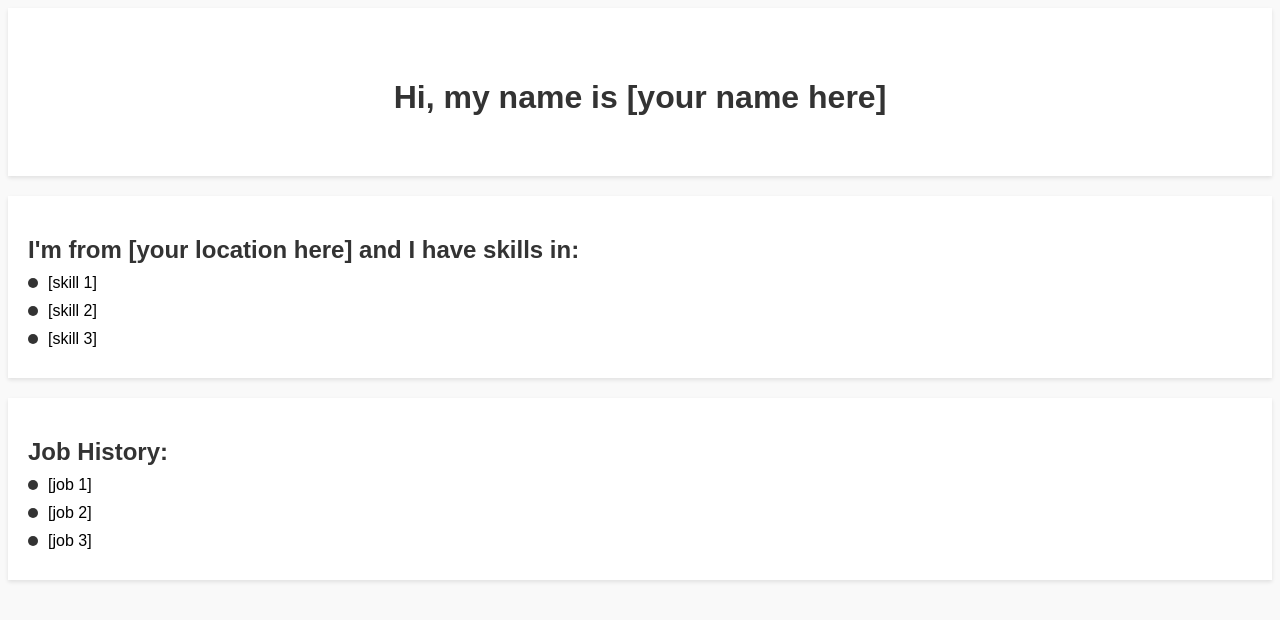
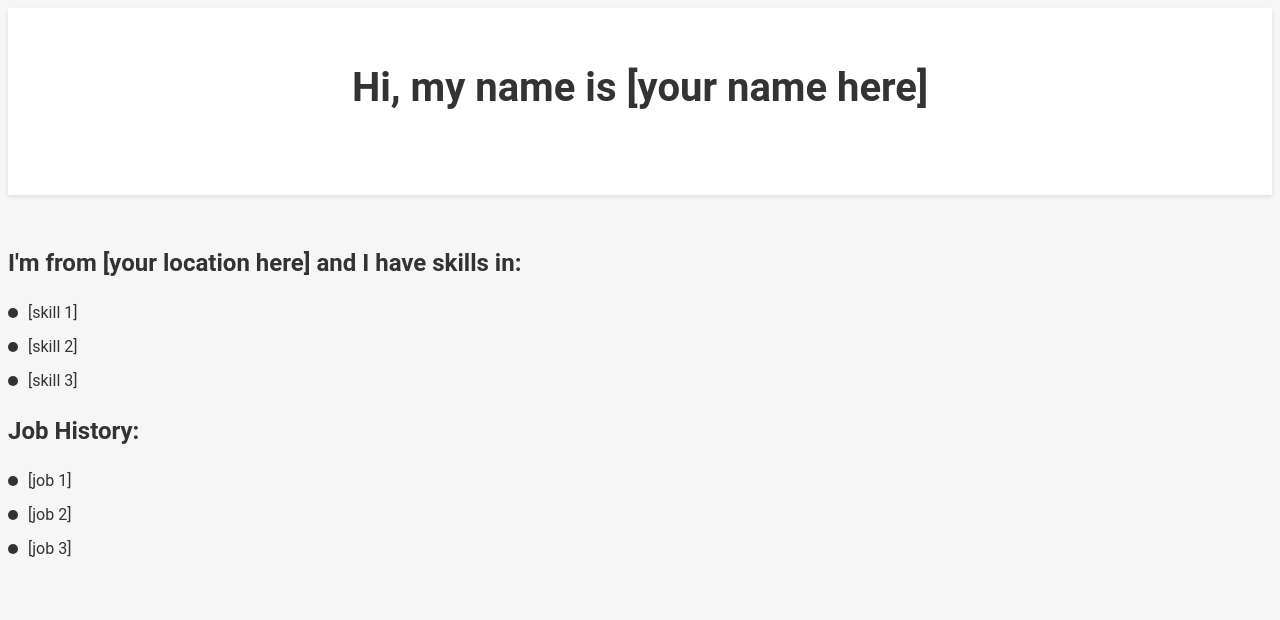
Before and after one commit to jpcanilho/jpcanilho.github.io, a plain HTML site: page index.html in a window 1280 px wide. Drawn offline with Linux system fonts and the light colour scheme.

Commit message:
Update style.css

```diff
--- a/style.css
+++ b/style.css
@@ -1,63 +1,70 @@
 body {
-	background-color: #f9f9f9;
-	font-family: Arial, sans-serif;
+    font-family: 'Roboto', sans-serif;
     font-size: 16px;
+    line-height: 1.5;
+    color: #333;
+    background-color: #f6f6f6;
 }
+
 header {
-	padding: 50px 20px;
+    padding: 50px;
     text-align: center;
     background-color: #fff;
     box-shadow: 0 2px 4px rgba(0, 0, 0, 0.1);
-	margin-bottom: 20px;
+    margin-bottom: 50px;
 }
 
 h1 {
-	font-size: 32px;
-	margin-bottom: 10px;
-	color: #333;
+    font-size: 40px;
+    font-weight: bold;
+    margin-top: 0;
 }
 
 h2 {
     font-size: 24px;
-	margin-bottom: 10px;
+    font-weight: bold;
+    margin-bottom: 20px;
     color: #333;
 }
-section {
-	padding: 20px;
+
+.section-title {
+    font-size: 24px;
+    font-weight: bold;
+    margin-bottom: 20px;
+    color: #333;
+}
+
+.section-content {
+    padding: 40px;
     background-color: #fff;
     box-shadow: 0 2px 4px rgba(0, 0, 0, 0.1);
-	margin-bottom: 20px;
+    margin-bottom: 50px;
 }
 
 ul {
-	list-style-type: none;
+    list-style: none;
     margin: 0;
     padding: 0;
 }
 
 li {
     margin-bottom: 10px;
-}
-section:last-of-type {
-	margin-bottom: 0;
-}
-
-ul {
-	list-style-type: none;
-	margin: 0;
-	padding: 0;
-}
-
-li {
-	margin-bottom: 10px;
+    position: relative;
+    padding-left: 20px;
 }
 
 li:before {
-	content: "";
-	display: inline-block;
+    content: '';
+    position: absolute;
+    left: 0;
+    top: 50%;
+    transform: translateY(-50%);
     width: 10px;
     height: 10px;
-	margin-right: 10px;
     background-color: #333;
     border-radius: 50%;
 }
+
+a {
+    color: #333;
+    text-decoration:
```
Lines whose indentation alone changed are shown as unchanged.
